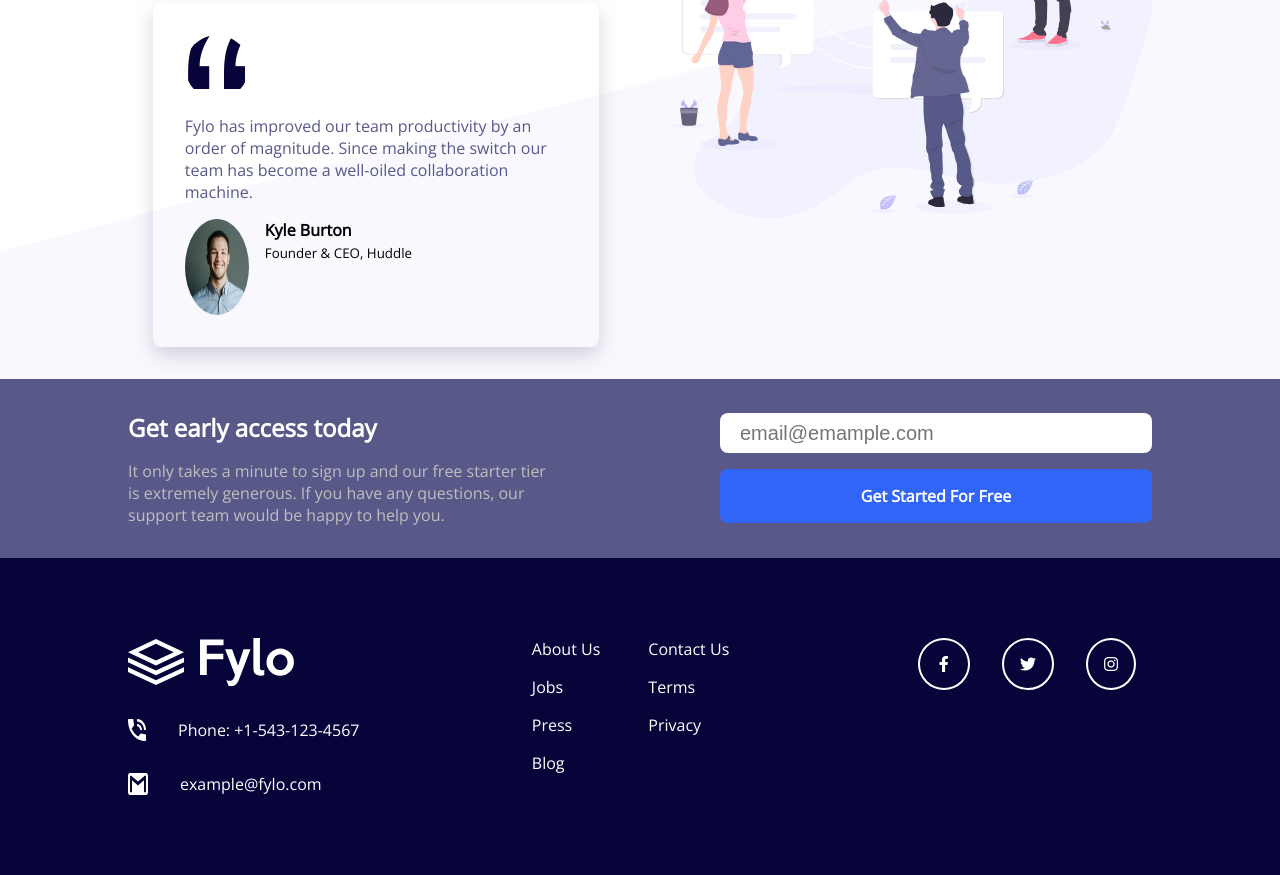
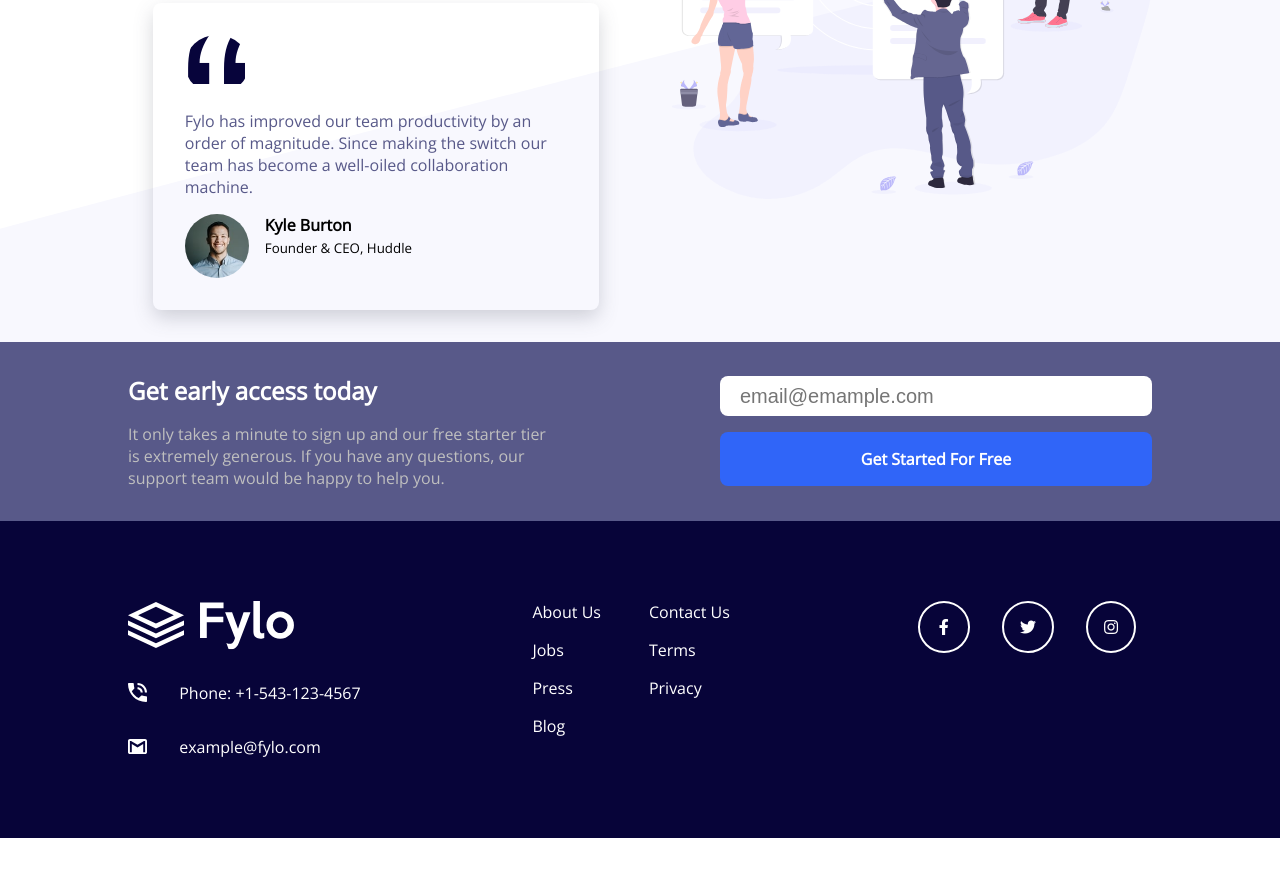
Before and after one commit to AbdelrahmanElsadig/Fylo-landing-page-with-2-column-layout, a plain HTML site: page index.html in a window 1280 px wide. Shown: the part 809-1684 px from the top of the page. After the commit the page ends 1647 px from the top, so only its background shows below. Drawn offline with nearby package versions, Linux system fonts and the light colour scheme.

Commit message:
fixed icons and avatar image

```diff
--- a/styles/style.css
+++ b/styles/style.css
@@ -174,7 +174,7 @@ input {
 }
 .card img {
     width: 4rem;
-    height: 4rem;
+    height: fit-content;
     border-radius: 50%;
 }
 .personal-info {
@@ -183,7 +183,7 @@ input {
 }
 .personal-info img {
     width: 4rem;
-    height: 6rem;
+    height: fit-content;
 }
 .content2 {
     background-color: var(--desaturated-blue);
@@ -259,9 +259,11 @@ footer::after {
 .footer-info div {
     display: flex;
     gap: 2rem;
+    align-items: center;
 }
 .footer-info div img {
-    width: fit-content;
+    width: 1.2rem;
+    height: fit-content;
 }
 
 .footer-links {
```
